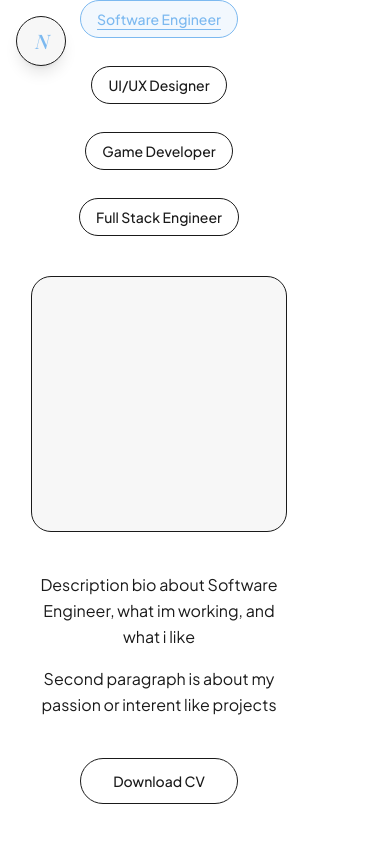
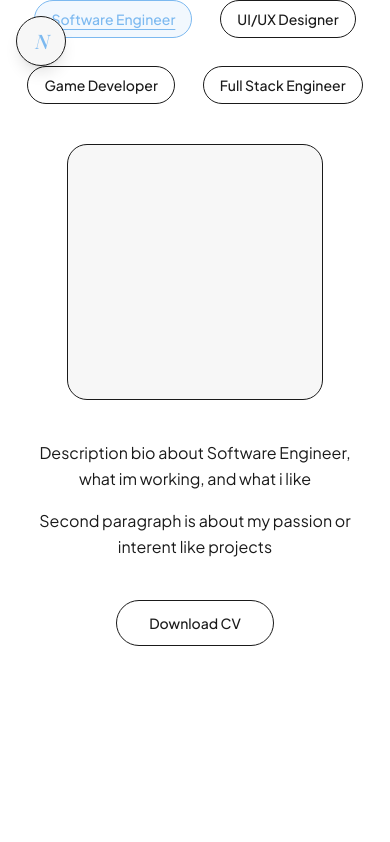
Before and after one commit to Naqila-Syaniwa/naqila-portofolio, a Next.js app: page /about in a window 390 px wide. Built offline with nearby package versions, Linux system fonts and the light colour scheme.

Commit message:
feat: improve esponsive dashboard layout and skills grid

```diff
--- a/src/app/(dashboard)/layout.tsx
+++ b/src/app/(dashboard)/layout.tsx
@@ -4,7 +4,7 @@ import { MobileNav } from '@/components/layout/MobileNav';
 
 export default function DashboardLayout({ children }: { children: ReactNode }) {
     return (
-        <div className="bg-background mx-auto flex min-h-screen w-full max-w-6x1 flex-col gap-10 px-6 pr-24 pb-10 sm:flex-row sm:px-10 sm:pt-10">
+        <div className="bg-background mx-auto flex min-h-screen w-full max-w-7xl flex-col gap-10 px-6 pb-10 sm:flex-row sm:px-10 sm:pt-10">
             <MobileNav />
             <Sidebar />
             <main className="min-w-0 flex-1">{children}</main>
--- a/src/app/(dashboard)/skills/page.tsx
+++ b/src/app/(dashboard)/skills/page.tsx
@@ -14,7 +14,7 @@ export default function SkillsPage() {
             variants={staggerContainer}
             initial="hidden"
             animate="visible"
-            className="grid grid-cols-1 items-start gap-6 sm:grid-cols-2"
+            className="grid grid-cols-1 items-start gap-6 sm:grid-cols-[repeat(auto-fit,minmax(300px,1fr))]"
         >
             {skillCategories.map((category) => {
                 const isOpen = openId === category.id;
```
